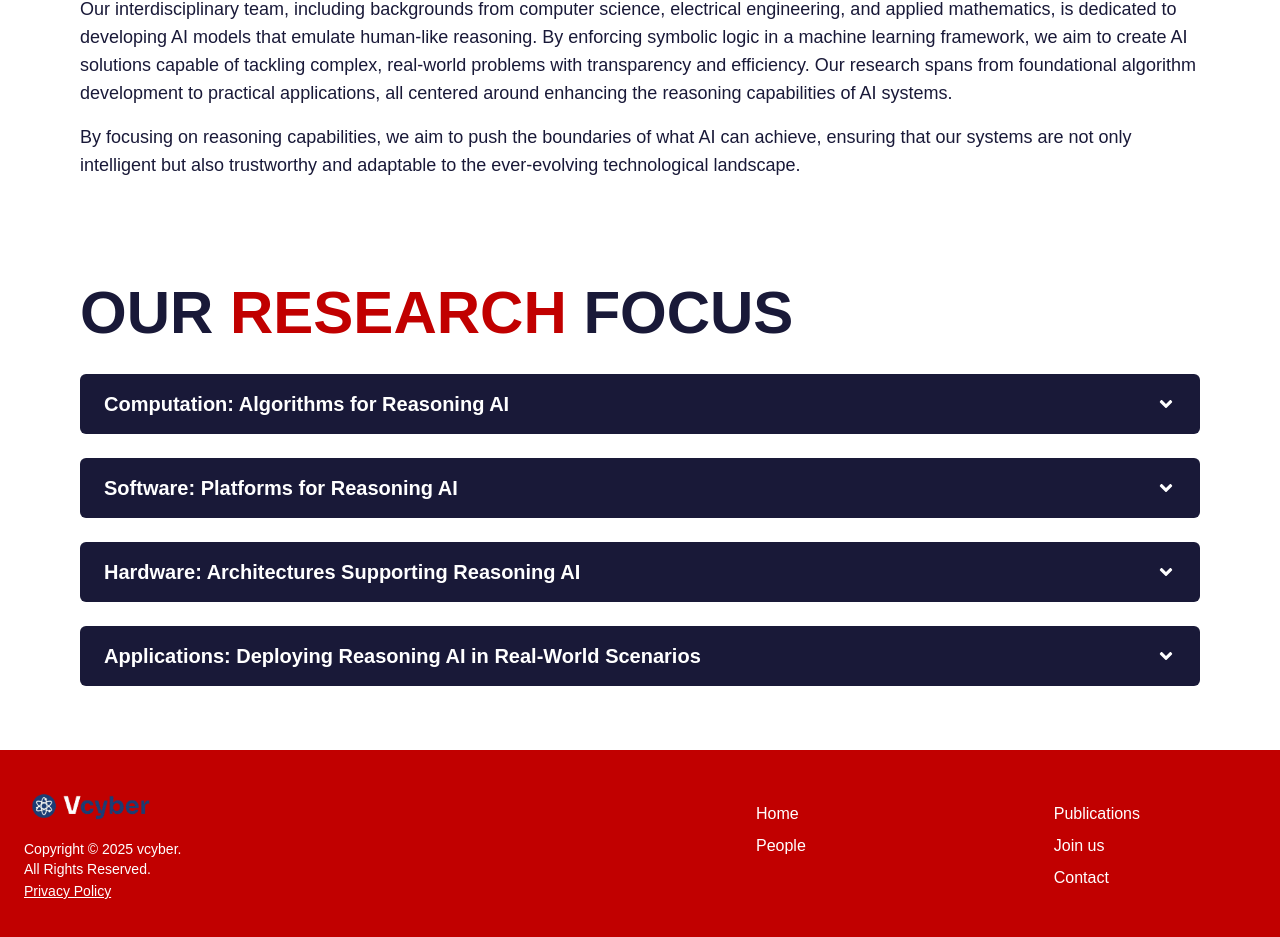
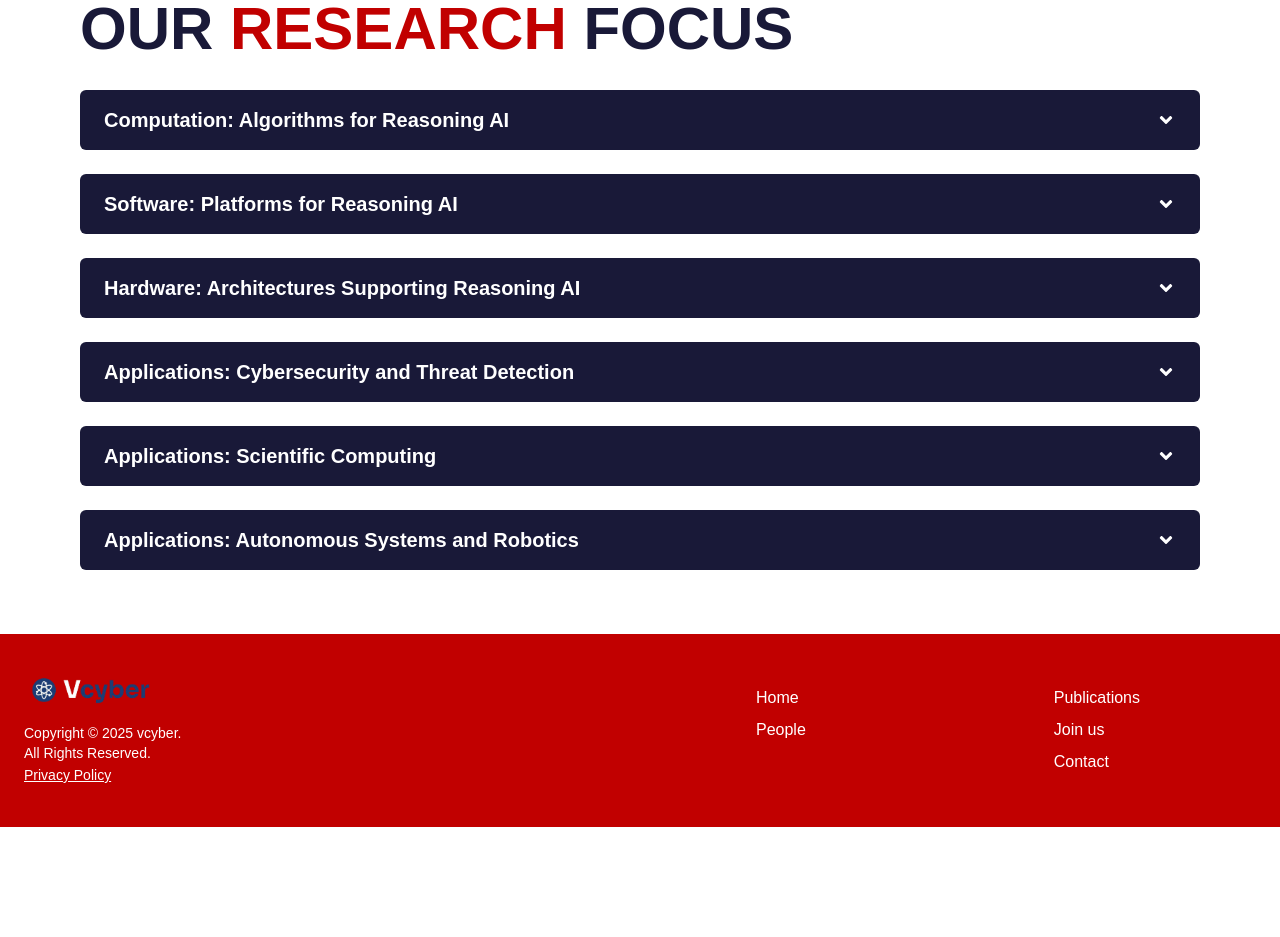
Before and after one commit to ducsssanh/lab-web, a Next.js app: page / in a window 1280 px wide. Shown: the part 879-1816 px from the top of the page. After the commit the page ends 1706 px from the top, so only its background shows below. Built offline with nearby package versions, Linux system fonts and the light colour scheme.

Commit message:
Update page.js

```diff
--- a/src/app/page.js
+++ b/src/app/page.js
@@ -1,3 +1,4 @@
+// --- unchanged imports and setup ---
 "use client";
 export { notFound } from 'next/navigation';
 import { motion } from 'framer-motion';
@@ -34,12 +35,30 @@ export default function Home() {
       ]
     },
     {
-      title: "Applications: Deploying Reasoning AI in Real-World Scenarios",
-      description: "Reasoning AI is being applied in cybersecurity, scientific computing, and autonomous systems.",
+      title: "Applications: Cybersecurity and Threat Detection",
+      description: "Using reasoning AI to enhance threat detection and response strategies.",
       subTopics: [
-        { title: "Cybersecurity and Threat Detection", content: "Use reasoning AI to identify and respond to complex cyber threats, enhancing the security posture of digital systems." },
-        { title: "Scientific Computing", content: "Implement AI systems that can reason through scientific data, aiding researchers in hypothesis generation and experimental design." },
-        { title: "Autonomous Systems and Robotics", content: "Integrate reasoning AI into autonomous systems to improve decision-making in dynamic and uncertain environments." }
+        { title: "Anomaly Detection Beyond Signatures", content: "Use logic-based AI models to infer unusual system behaviors that evade traditional signature-based detection." },
+        { title: "Adaptive Threat Response", content: "Integrate reasoning engines with policy rules to deduce the most effective, real-time mitigation strategies." },
+        { title: "Security Policy Verification", content: "Apply formal reasoning to verify access-control logic, configuration correctness, and policy enforcement across systems." }
+      ]
+    },
+    {
+      title: "Applications: Scientific Computing",
+      description: "Applying reasoning AI to accelerate discovery and insight in scientific domains.",
+      subTopics: [
+        { title: "Hypothesis Generation from Data", content: "Enable machines to form logical hypotheses by reasoning over complex datasets, supporting scientific research and validation." },
+        { title: "Symbolic Simulations", content: "Incorporate symbolic reasoning into simulations to ensure consistency with scientific laws and known constraints." },
+        { title: "Automation of Experimental Design", content: "Use reasoning AI to optimize experimental workflows, suggesting configurations that reduce trial-and-error." }
+      ]
+    },
+    {
+      title: "Applications: Autonomous Systems and Robotics",
+      description: "Equipping autonomous agents with structured reasoning for complex environments.",
+      subTopics: [
+        { title: "Decision-Making Under Uncertainty", content: "Use logic and probabilistic reasoning to navigate incomplete information and dynamically adapt behavior." },
+        { title: "Task Planning and Execution", content: "Apply symbolic reasoning to break down complex tasks into executable actions in real-world environments." },
+        { title: "Human-AI Interaction", content: "Enable robots to reason about human intentions and goals for more intuitive collaboration." }
       ]
     }
   ];
@@ -73,16 +92,10 @@ export default function Home() {
         </h1>
 
         <motion.p className="mt-6 text-base sm:text-lg text-[#191938]" initial={{ opacity: 0, y: 50 }} whileInView={{ opacity: 1, y: 0 }} transition={{ duration: 0.8 }} viewport={{ once: true }}>
-          At <span className="text-[#c10000] font-semibold">VCyber</span>, we are pioneering a new paradigm in artificial intelligence—developing systems that not only process data but also reason, deduce, and make informed decisions. While current trends in Large Language Models have overemphasized their statistical fluency, they often lack true reasoning capabilities—leading to unreliable outputs and hallucinated results. Our mission is to invent alternative AI models and algorithms that emulate human-like reasoning and enable them to solve complex challenges across engineering physics and system design with optimized efficiency.
+          At <span className="text-[#c10000] font-semibold">VCyber</span>, we are pioneering a new paradigm in artificial intelligence—developing systems that not only process data but also reason, deduce, and make informed decisions...
         </motion.p>
 
-        <motion.p className="mt-4 text-base sm:text-lg text-[#191938]" initial={{ opacity: 0, y: 50 }} whileInView={{ opacity: 1, y: 0 }} transition={{ duration: 0.8, delay: 0.2 }} viewport={{ once: true }}>
-          Our interdisciplinary team, including backgrounds from computer science, electrical engineering, and applied mathematics, is dedicated to developing AI models that emulate human-like reasoning. By enforcing symbolic logic in a machine learning framework, we aim to create AI solutions capable of tackling complex, real-world problems with transparency and efficiency. Our research spans from foundational algorithm development to practical applications, all centered around enhancing the reasoning capabilities of AI systems.
-        </motion.p>
-
-        <motion.p className="mt-4 text-base sm:text-lg text-[#191938]" initial={{ opacity: 0, y: 50 }} whileInView={{ opacity: 1, y: 0 }} transition={{ duration: 0.8, delay: 0.4 }} viewport={{ once: true }}>
-          By focusing on reasoning capabilities, we aim to push the boundaries of what AI can achieve, ensuring that our systems are not only intelligent but also trustworthy and adaptable to the ever-evolving technological landscape.
-        </motion.p>
+        {/* ...other intro paragraphs unchanged... */}
       </section>
 
       <section className="max-w-7xl mx-auto px-4 md:px-8 lg:px-16 py-12">
```
